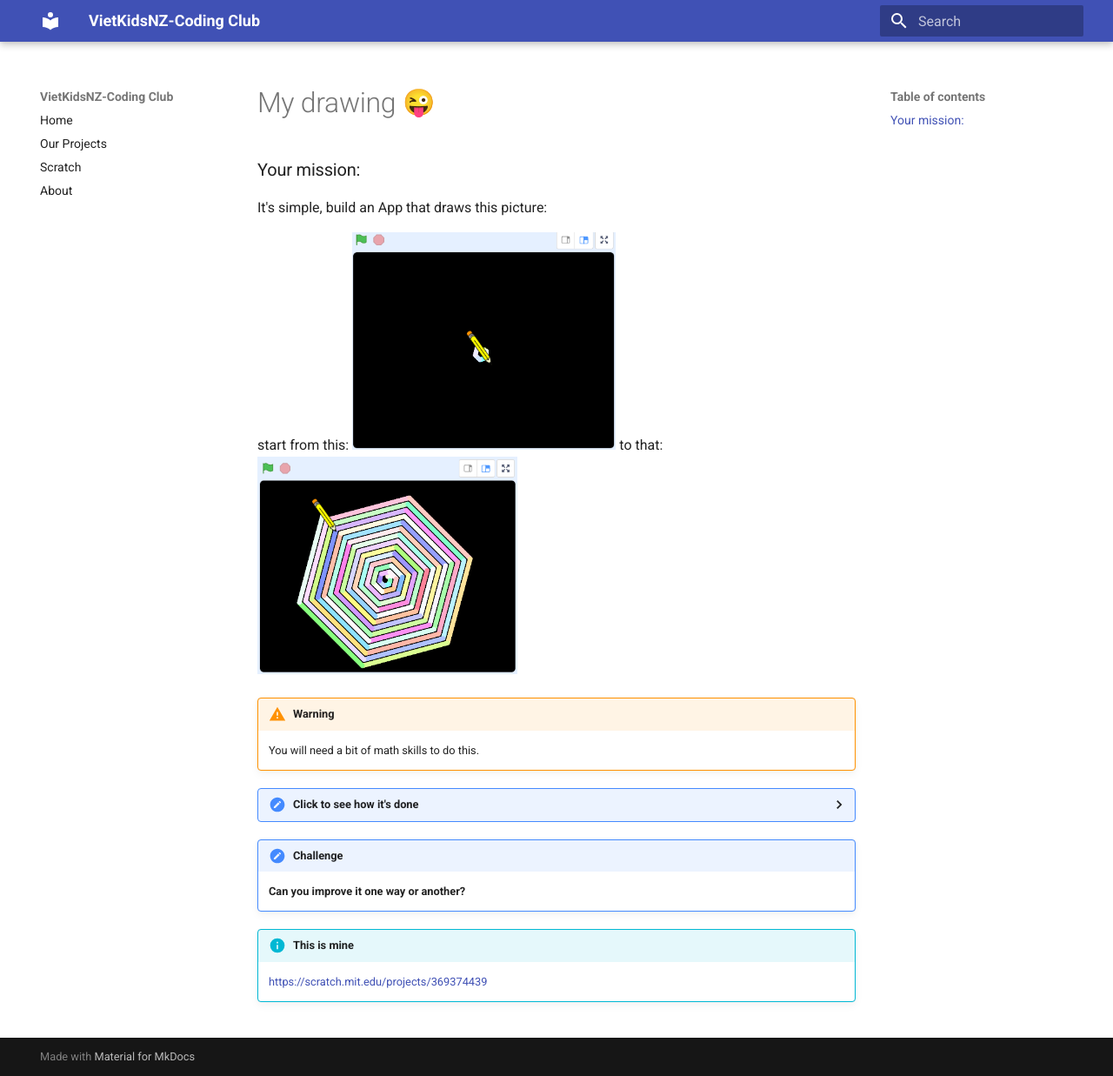
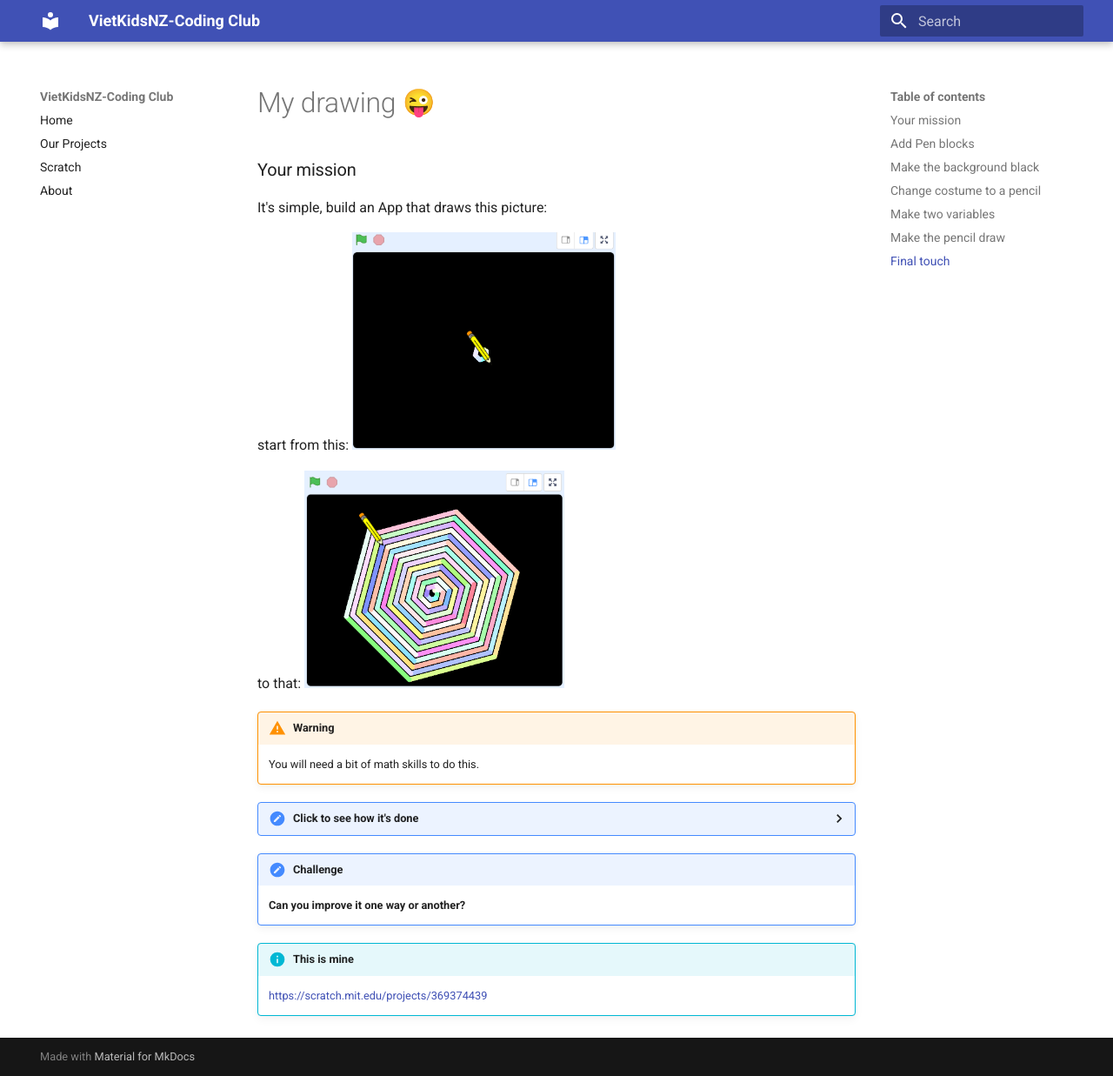
Before and after one commit to trungdtbk/VietKidsNZ-CC, an MkDocs documentation site: the page built from docs/projects/my-drawing.md, in a window 1280 px wide and 1237 px high. Shown: the whole window at 87% size. Built offline with MkDocs 1.6.1 and Material for MkDocs 9.7.7, drawn with Linux system fonts in a browser that asks for light colours; emoji names are drawn with the system emoji font.

Commit message:
add heading to my-drawing

```diff
--- a/docs/projects/my-drawing.md
+++ b/docs/projects/my-drawing.md
@@ -1,11 +1,12 @@
 # My drawing :stuck_out_tongue_winking_eye:
 
-### Your mission:
+### Your mission
 
 It's simple, build an App that draws this picture:
 
 start from this:
 ![](../images/my-drawing/2.png){: style="max-height:250px;width:auto;height:auto;"}
+
 to that:
 ![](../images/my-drawing/1.png){: style="max-height:250px;width:auto;height:auto;"}
 
@@ -14,27 +15,24 @@ to that:
 
 ??? "Click to see how it's done"
 
-    1. You'll need **Pen** blocks if you want to draw. Where are they?
+    1. ### Add **Pen** blocks
+    You'll need **Pen** blocks if you want to draw. Where are they?
 
-    Click on **Add Extensions** at the bottom of the code Palatte:
+        Click on **Add Extensions** at the bottom of the code Palatte:
 
-    ![](../images/my-drawing/3.png){: style="max-width:500px;width:auto;height:auto;"}
+        ![](../images/my-drawing/3.png){: style="max-width:500px;width:auto;height:auto;"}
 
-    The select **Pen**:
+        The select **Pen**:
 
-    ![](../images/my-drawing/4.png){: style="max-width:500px;width:auto;height:auto;"}
+        ![](../images/my-drawing/4.png){: style="max-width:500px;width:auto;height:auto;"}
 
-    1. **Make the background black. I like it because it make the picture look better**
+    1. ### Make the background black
+    The black background makes the picture look better
 
-    1. **You may want to change your Sprite to a pencil to make it look like drawing**
+    1. ### Change costume to a pencil
+    You may want to change your Sprite to a pencil to make it look like drawing
 
-    1. **We're gonna use the block repeat **
-        Why?. Look at the picture, it looks like we're doing the same thing all over again.
-
-        !!! tip
-            When, something is repeated, we're gonna need **repeat** block.
-
-    1. **Make two variables**
+    1. ### Make two variables
 
         If you don't know what a variable is, it's ok for now. Go to **Variables** and select **Make a variable**
 
@@ -46,7 +44,7 @@ to that:
             Naming your variables is very important. Otherwise, how do you call it? how do you know which one is which :grimacing:
 
 
-    1. **Now, let add this code:**
+    1. ### Make the pencil draw
 
         ![](../images/my-drawing/5.png){: style="max-width:500px;width:auto;height:auto;"}
 
@@ -65,7 +63,8 @@ to that:
         !!! tip
             Do not be afraid to try with different value for **direction** and **step**. Try to see **direction** to 40, 60, 90 or 120 like this: ![](../images/my-drawing/8.png) to see what you got.
 
-    1. **Ok, add this code before the repeat so that it won't draw over old picture all over again**
+    1. ### Final touch
+    **Ok, add this code before the repeat so that it won't draw over old picture all over again**
 
         ![](../images/my-drawing/9.png){: style="max-width:500px;width:auto;height:auto;"}
 
```
